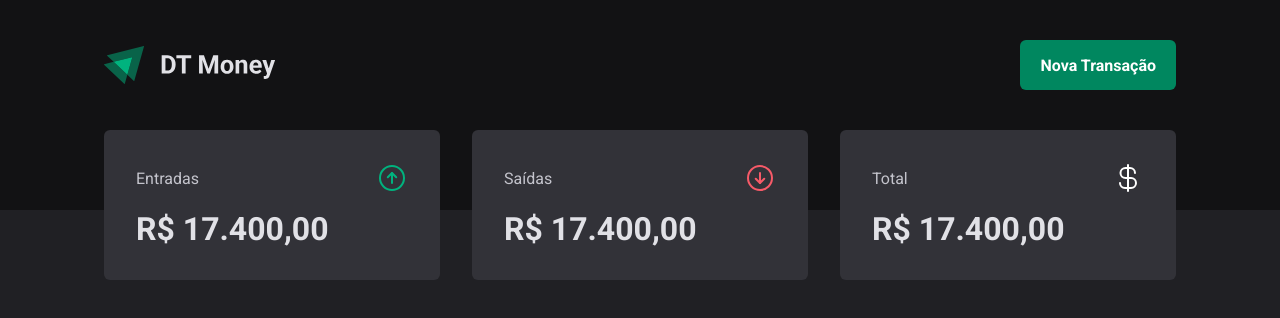
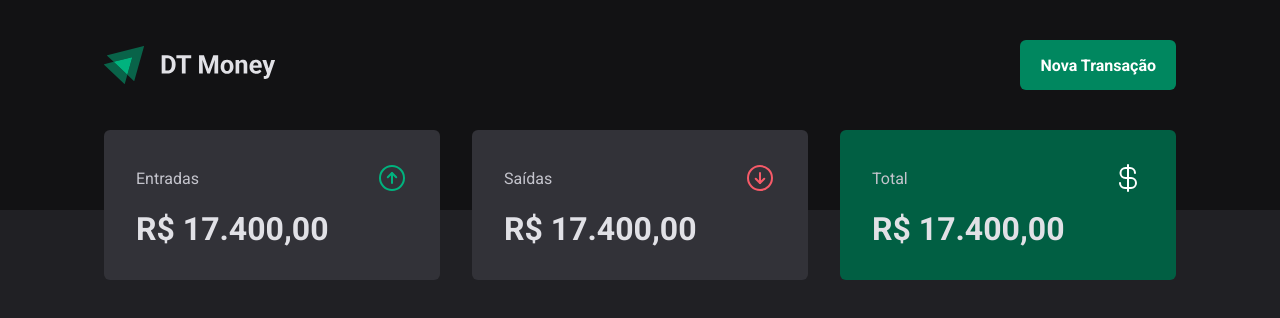
Before and after one commit to gomessgbr/dt-money, a React (Vite) app: page / in a window 1280 px wide. Shown: the top 318 px of the page. Built offline with nearby package versions, Linux system fonts and the light colour scheme.

Commit message:
feat: send props on styled component for conditional

```diff
--- a/src/components/Summary/index.tsx
+++ b/src/components/Summary/index.tsx
@@ -18,7 +18,7 @@ export function Summary() {
         </header>
         <strong>R$ 17.400,00</strong>
       </SummaryCard>
-      <SummaryCard>
+      <SummaryCard variant="green">
         <header>
             <span>Total</span>
             <CurrencyDollar size={32} color="#FFF"/>
--- a/src/components/Summary/styles.ts
+++ b/src/components/Summary/styles.ts
@@ -1,7 +1,7 @@
-import styled from "styled-components";
+import styled, { css } from "styled-components";
 
 export const SummaryContainer = styled.section`
-    width: 100%;
+  width: 100%;
   max-width: 1120px;
   margin: 0 auto;
   padding: 0 1.5rem;
@@ -11,26 +11,31 @@ export const SummaryContainer = styled.section`
   gap: 2rem;
 
   margin-top: -5rem;
+`;
 
-`
+interface SummaryCardProps {
+  variant?: "green";
+}
 
-export const SummaryCard = styled.div`
-background: ${props=>props.theme['gray-600']};
-border-radius: 6px;
-padding: 2rem;
+export const SummaryCard = styled.div<SummaryCardProps>`
+  background: ${(props) => props.theme["gray-600"]};
+  border-radius: 6px;
+  padding: 2rem;
 
-header{
+  header {
     display: flex;
     align-items: center;
     justify-content: space-between;
-    color: ${props=>props.theme['gray-300']};
-
-}
-strong{
+    color: ${(props) => props.theme["gray-300"]};
+  }
+  strong {
     display: block;
     margin-top: 1rem;
     font-size: 2rem;
-}
+  }
 
 
-`
+  ${props=> props.variant === 'green' && css`
+    background: ${props.theme['green-700']};
+  `}
+`;
```
